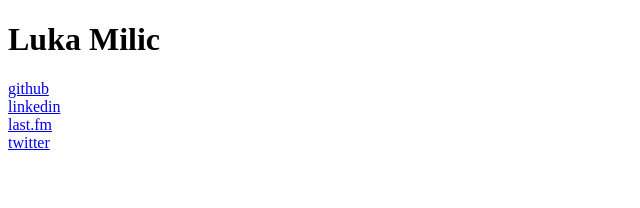
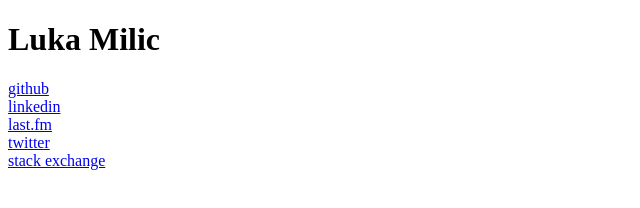
Before and after one commit to lotka/lotka.github.io, a plain HTML site: page index.html in a window 1280 px wide. Shown: the whole page, without its empty margins (0-640 px from the left). Drawn offline with Linux system fonts and the light colour scheme.

Commit message:
Update index.html

```diff
--- a/index.html
+++ b/index.html
@@ -22,6 +22,7 @@
       <a href='https://uk.linkedin.com/in/luka-milic-91774a4b'>linkedin</a></br>
       <a href='https://www.last.fm/user/Xolith'>last.fm</a></br>
       <a href='https://twitter.com/lukam5'>twitter</a></br>
+      <a href='https://stackexchange.com/users/1734256/luka-milic'>stack exchange</a></br>
 <!--       also institutionalization and lithobraking -->
 <!--       <h2>Internal Links:</h2>
       <a href='blog/blog.html'>Book Summaries</a></br> -->
```
